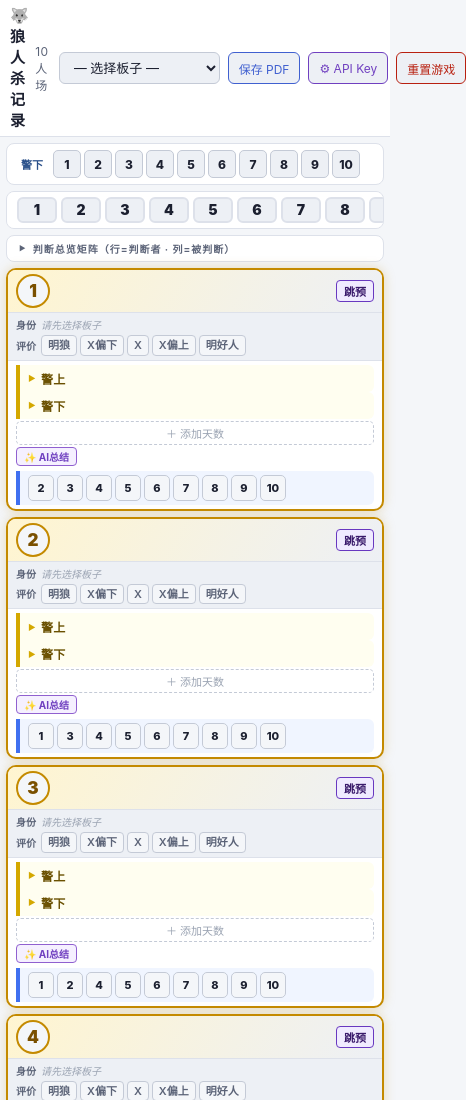
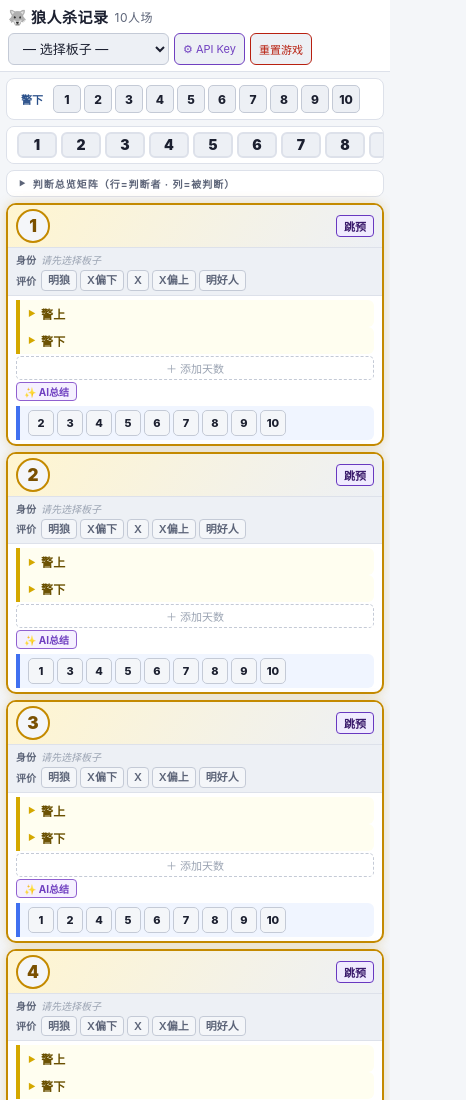
Before and after one commit to Bi-ChenFeng/werewolfnote, a plain HTML site: page werewolf.html in a window 390 px wide. Shown: the top 1100 px of the page, 466 px wide, since content can reach past the window. Drawn offline with Linux system fonts and the light colour scheme.

Commit message:
修复手机端布局，隐藏PDF按钮

```diff
--- a/werewolf.html
+++ b/werewolf.html
@@ -1240,7 +1240,11 @@
       main { padding: 6px; }
       .players-layout { grid-template-columns: 1fr; }
       .players-col { gap: 6px; }
-      header { padding: 6px 10px; }
+      header { padding: 6px 8px; gap: 6px; flex-wrap: wrap; }
+      .header-actions { gap: 5px; flex-wrap: wrap; }
+      .header-actions .btn-pdf { display: none; }
+      .btn { padding: 4px 8px; font-size: 11px; }
+      select.btn { max-width: 130px; }
     }
 
     /* ── Print / PDF ── */
```
Also changed, not shown: 1 other file.
